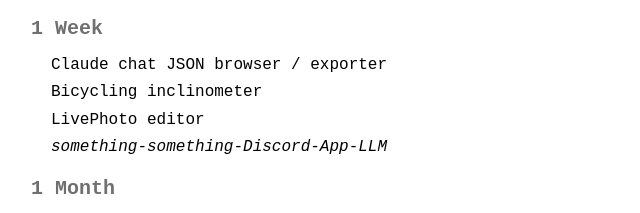
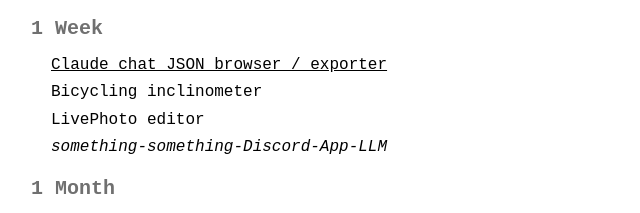
Before and after one commit to S1D1T1/S1D1T1.github.io, a plain HTML site: page project-ideas.html in a window 1280 px wide. Shown: the part 529-742 px from the top of the page, 209-849 px from the left. Drawn offline with Linux system fonts and the light colour scheme.

Commit message:
link to claude chat browser

```diff
--- a/project-ideas.html
+++ b/project-ideas.html
@@ -82,7 +82,7 @@
     </ul>
         <h2>1 Week</h2>
     <ul>
-<li>Claude chat JSON browser / exporter </li>
+<li><a href="https://s1d1t1.github.io/claude-viewer/">Claude chat JSON browser / exporter </a></li>
 <li>Bicycling inclinometer</li>
 <li>LivePhoto editor</li>
 <li><i>something-something-Discord-App-LLM</i>  </li>
```
